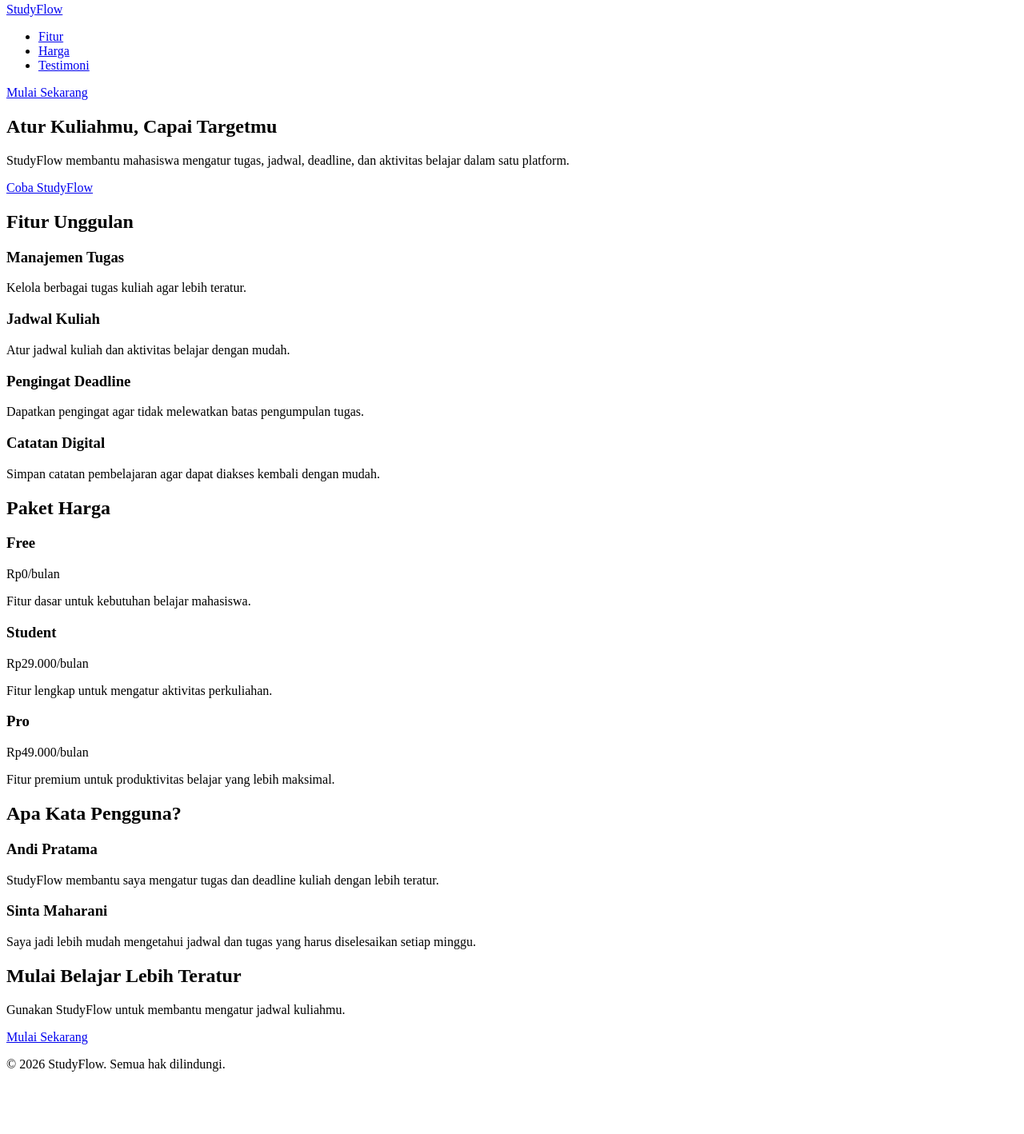
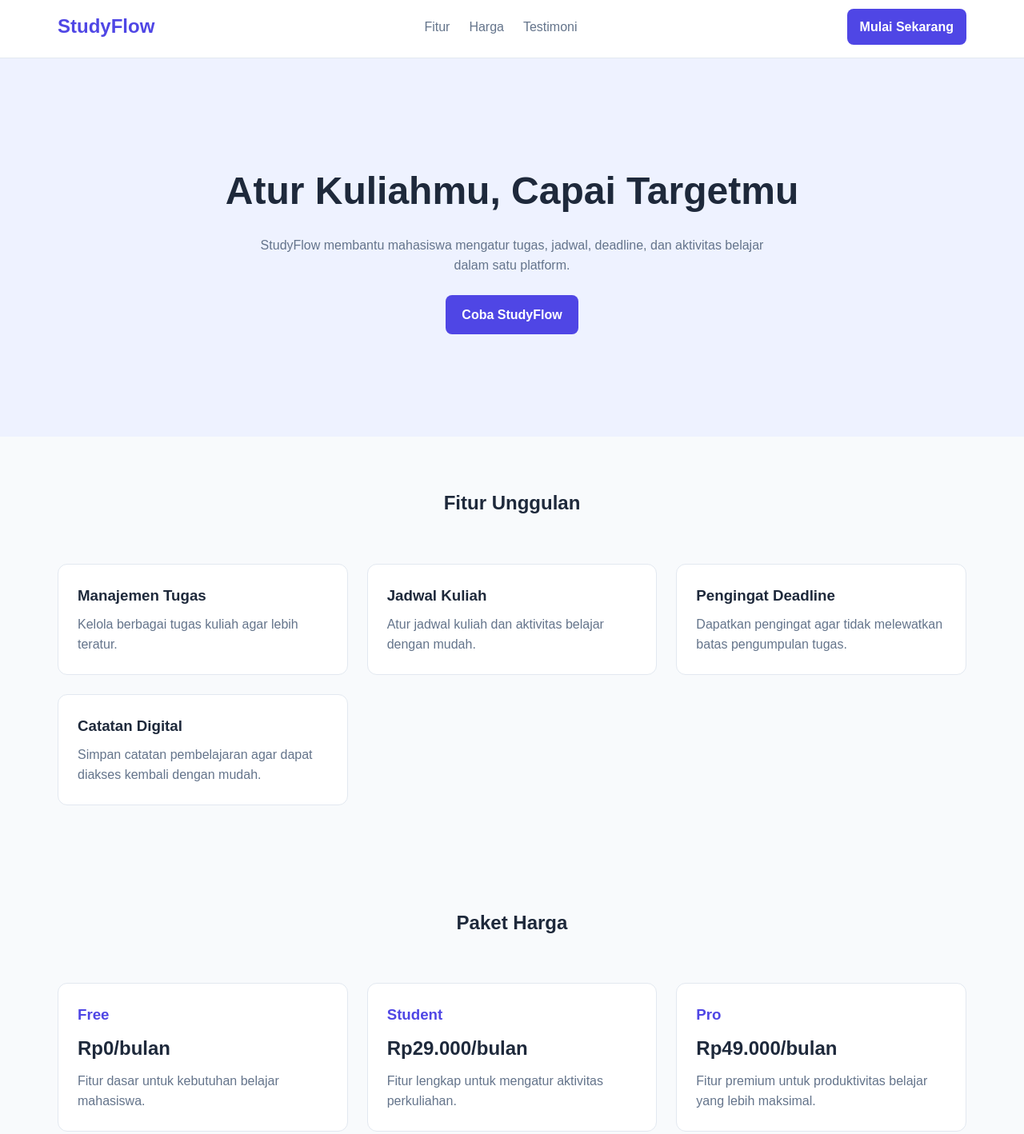
Before and after one commit to swassswoii/pemweb-tugas1-42530046, a plain HTML site: page index.html in a window 1280 px wide. Shown: the part 5-1423 px from the top of the page at 80% size. Before the commit the page ends 1361 px from the top, so only its background shows below. Drawn offline with Linux system fonts and the light colour scheme.

Commit message:
style(css): implementasi reset box-sizing dan tipografi dasar

```diff
--- /dev/null
+++ b/css/style.css
@@ -0,0 +1,360 @@
+
+*,
+*::before,
+*::after {
+    box-sizing: border-box;
+    margin: 0;
+    padding: 0;
+}
+
+:root {
+    --color-primary: #4f46e5;
+    --color-primary-dark: #3730a3;
+    --color-secondary: #eef2ff;
+
+    --color-text: #1e293b;
+    --color-text-light: #64748b;
+    --color-white: #ffffff;
+    --color-background: #f8fafc;
+
+    --font-main: Arial, sans-serif;
+
+    --space-small: 0.5rem;
+    --space-medium: 1rem;
+    --space-large: 1.5rem;
+    --space-xl: 3rem;
+}
+
+html {
+    scroll-behavior: smooth;
+}
+
+body {
+    font-family: var(--font-main);
+    color: var(--color-text);
+    background-color: var(--color-background);
+    line-height: 1.6;
+}
+
+a {
+    color: inherit;
+    text-decoration: none;
+}
+
+ul {
+    list-style: none;
+}
+
+img {
+    max-width: 100%;
+    display: block;
+}
+
+header {
+    background-color: var(--color-white);
+    border-bottom: 1px solid #e2e8f0;
+}
+
+nav {
+    display: flex;
+    flex-direction: column;
+    align-items: center;
+    gap: var(--space-medium);
+    padding: var(--space-medium);
+}
+
+nav > a:first-child {
+    font-size: 1.5rem;
+    font-weight: bold;
+    color: var(--color-primary);
+}
+
+nav ul {
+    display: flex;
+    flex-direction: column;
+    align-items: center;
+    gap: var(--space-medium);
+}
+
+nav ul a {
+    color: var(--color-text-light);
+    font-weight: 500;
+}
+
+nav ul a:hover {
+    color: var(--color-primary);
+}
+
+nav > a:last-child {
+    background-color: var(--color-primary);
+    color: var(--color-white);
+    padding: 0.6rem 1rem;
+    border-radius: 0.5rem;
+    font-weight: bold;
+}
+
+nav > a:last-child:hover {
+    background-color: var(--color-primary-dark);
+}
+
+#hero {
+    padding: 4rem 1rem;
+    text-align: center;
+    background-color: var(--color-secondary);
+}
+
+#hero h1 {
+    font-size: 2rem;
+    margin-bottom: var(--space-medium);
+}
+
+#hero p {
+    max-width: 650px;
+    margin: 0 auto var(--space-large);
+    color: var(--color-text-light);
+}
+
+#hero a {
+    display: inline-block;
+    background-color: var(--color-primary);
+    color: var(--color-white);
+    padding: 0.75rem 1.25rem;
+    border-radius: 0.5rem;
+    font-weight: bold;
+}
+
+#hero a:hover {
+    background-color: var(--color-primary-dark);
+}
+
+#fitur {
+    padding: 4rem 1rem;
+}
+
+#fitur > h2 {
+    text-align: center;
+    margin-bottom: 2rem;
+}
+
+#fitur {
+    display: grid;
+    grid-template-columns: 1fr;
+    gap: 1.5rem;
+}
+
+#fitur > h2 {
+    grid-column: 1 / -1;
+}
+
+#fitur article {
+    background-color: var(--color-white);
+    padding: 1.5rem;
+    border-radius: 0.75rem;
+    border: 1px solid #e2e8f0;
+}
+
+#fitur article h3 {
+    margin-bottom: 0.5rem;
+}
+
+#fitur article p {
+    color: var(--color-text-light);
+}
+
+#harga {
+    padding: 4rem 1rem;
+}
+
+#harga > h2 {
+    text-align: center;
+    margin-bottom: 2rem;
+}
+
+#harga {
+    display: grid;
+    grid-template-columns: 1fr;
+    gap: 1.5rem;
+}
+
+#harga > h2 {
+    grid-column: 1 / -1;
+}
+
+#harga article {
+    background-color: var(--color-white);
+    padding: 1.5rem;
+    border: 1px solid #e2e8f0;
+    border-radius: 0.75rem;
+}
+
+#harga article h3 {
+    color: var(--color-primary);
+    margin-bottom: 0.5rem;
+}
+
+#harga article p:first-of-type {
+    font-size: 1.5rem;
+    font-weight: bold;
+    margin-bottom: 0.5rem;
+}
+
+#harga article p:last-child {
+    color: var(--color-text-light);
+}
+
+#testimoni {
+    padding: 4rem 1rem;
+    background-color: var(--color-secondary);
+}
+
+#testimoni > h2 {
+    text-align: center;
+    margin-bottom: 2rem;
+}
+
+#testimoni {
+    display: grid;
+    grid-template-columns: 1fr;
+    gap: 1.5rem;
+}
+
+#testimoni > h2 {
+    grid-column: 1 / -1;
+}
+
+#testimoni article {
+    background-color: var(--color-white);
+    padding: 1.5rem;
+    border-radius: 0.75rem;
+    border: 1px solid #e2e8f0;
+}
+
+#testimoni article h3 {
+    margin-bottom: 0.5rem;
+    color: var(--color-primary);
+}
+
+#testimoni article p {
+    color: var(--color-text-light);
+}
+
+#mulai {
+    margin: 1rem;
+    padding: 3rem 1.5rem;
+    text-align: center;
+    background-color: var(--color-primary);
+    color: var(--color-white);
+    border-radius: 1rem;
+}
+
+#mulai h2 {
+    margin-bottom: 0.75rem;
+}
+
+#mulai p {
+    margin-bottom: 1.5rem;
+}
+
+#mulai a {
+    display: inline-block;
+    background-color: var(--color-white);
+    color: var(--color-primary);
+    padding: 0.75rem 1.25rem;
+    border-radius: 0.5rem;
+    font-weight: bold;
+}
+
+footer {
+    padding: 2rem 1rem;
+    text-align: center;
+    background-color: var(--color-text);
+    color: var(--color-white);
+}
+
+footer p {
+    font-size: 0.9rem;
+}
+
+@media (min-width: 768px) {
+
+    nav {
+        flex-direction: row;
+        justify-content: space-between;
+        max-width: 1200px;
+        margin-inline: auto;
+    }
+
+    nav ul {
+        flex-direction: row;
+        gap: 1.5rem;
+    }
+
+    #hero {
+        padding: 6rem 2rem;
+    }
+
+    #hero h1 {
+        font-size: 2.5rem;
+    }
+
+    #fitur {
+        grid-template-columns: repeat(2, 1fr);
+        max-width: 1200px;
+        margin-inline: auto;
+    }
+
+    #harga {
+        grid-template-columns: repeat(2, 1fr);
+        max-width: 1200px;
+        margin-inline: auto;
+    }
+
+    #testimoni {
+        grid-template-columns: repeat(2, 1fr);
+        padding-inline: 2rem;
+    }
+
+    #testimoni > h2 {
+        grid-column: 1 / -1;
+    }
+
+    #mulai {
+        margin-inline: 2rem;
+    }
+}
+
+@media (min-width: 1024px) {
+
+    nav {
+        padding: 1rem 2rem;
+    }
+
+    #hero {
+        padding: 8rem 2rem;
+    }
+
+    #hero h1 {
+        font-size: 3rem;
+    }
+
+    #fitur {
+        grid-template-columns: repeat(auto-fit, minmax(280px, 1fr));
+        padding-inline: 2rem;
+    }
+
+    #harga {
+        grid-template-columns: repeat(3, 1fr);
+        padding-inline: 2rem;
+    }
+
+    #testimoni {
+        grid-template-columns: repeat(2, 1fr);
+        max-width: 1200px;
+        margin-inline: auto;
+    }
+
+    #mulai {
+        max-width: 1200px;
+        margin: 2rem auto;
+    }
+}
--- a/index.html
+++ b/index.html
@@ -4,6 +4,7 @@
     <meta charset="UTF-8">
     <meta name="viewport" content="width=device-width, initial-scale=1.0">
     <title>StudyFlow - Atur Kuliahmu, Capai Targetmu</title>
+    <link rel="stylesheet" href="css/style.css">
 </head>
 
 <body>
@@ -91,7 +92,7 @@
             <h2>Apa Kata Pengguna?</h2>
 
             <article>
-                <h3>Andi Pratama</h3>
+                <h3>Kurniawan</h3>
                 <p>
                     StudyFlow membantu saya mengatur tugas dan deadline kuliah
                     dengan lebih teratur.
@@ -99,7 +100,7 @@
             </article>
 
             <article>
-                <h3>Sinta Maharani</h3>
+                <h3>Nadila Putri</h3>
                 <p>
                     Saya jadi lebih mudah mengetahui jadwal dan tugas yang
                     harus diselesaikan setiap minggu.
@@ -107,7 +108,7 @@
             </article>
         </section>
 
-        <aside>
+        <aside id="mulai">
             <h2>Mulai Belajar Lebih Teratur</h2>
             <p>
                 Gunakan StudyFlow untuk membantu mengatur jadwal kuliahmu.
```
